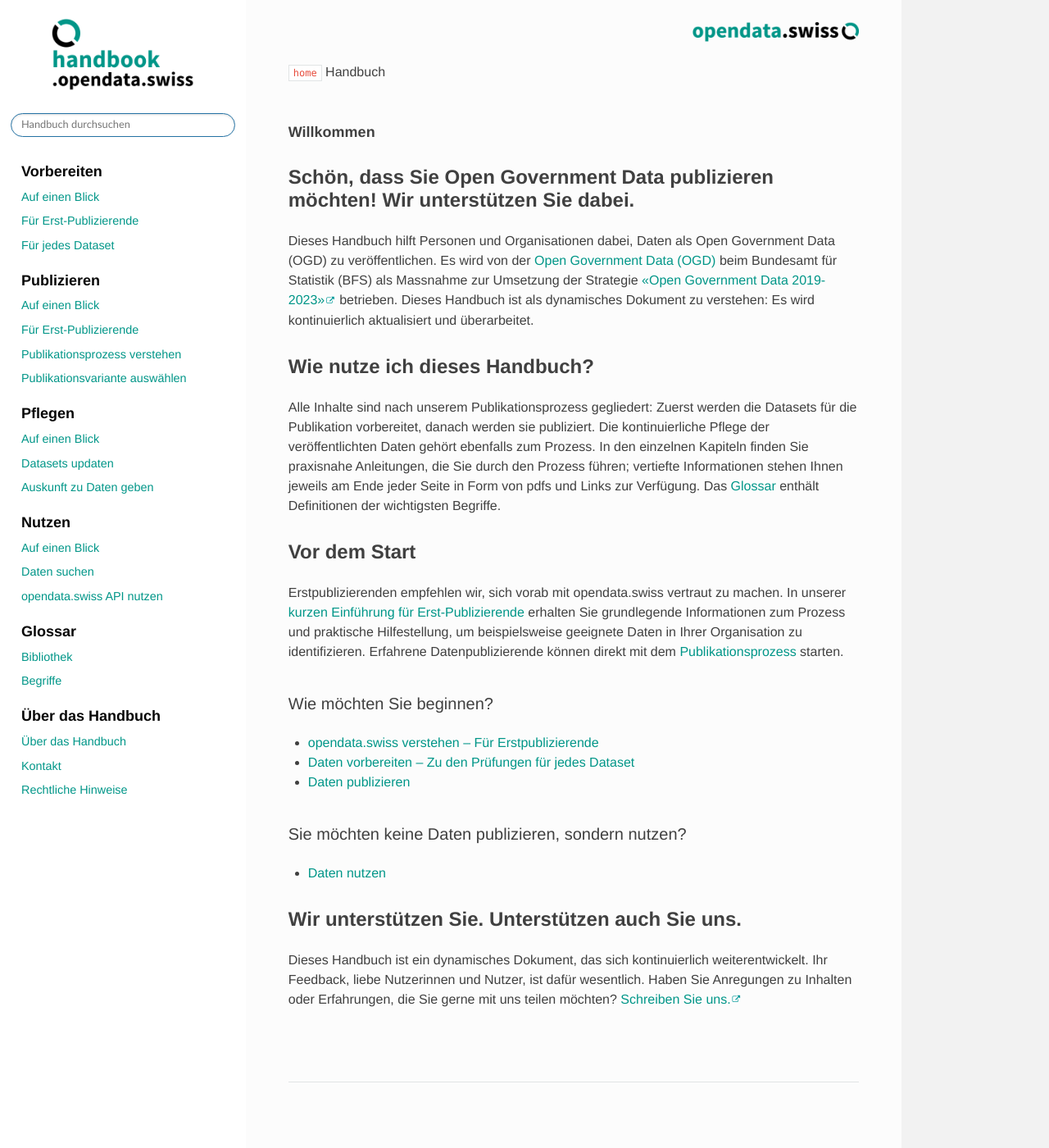
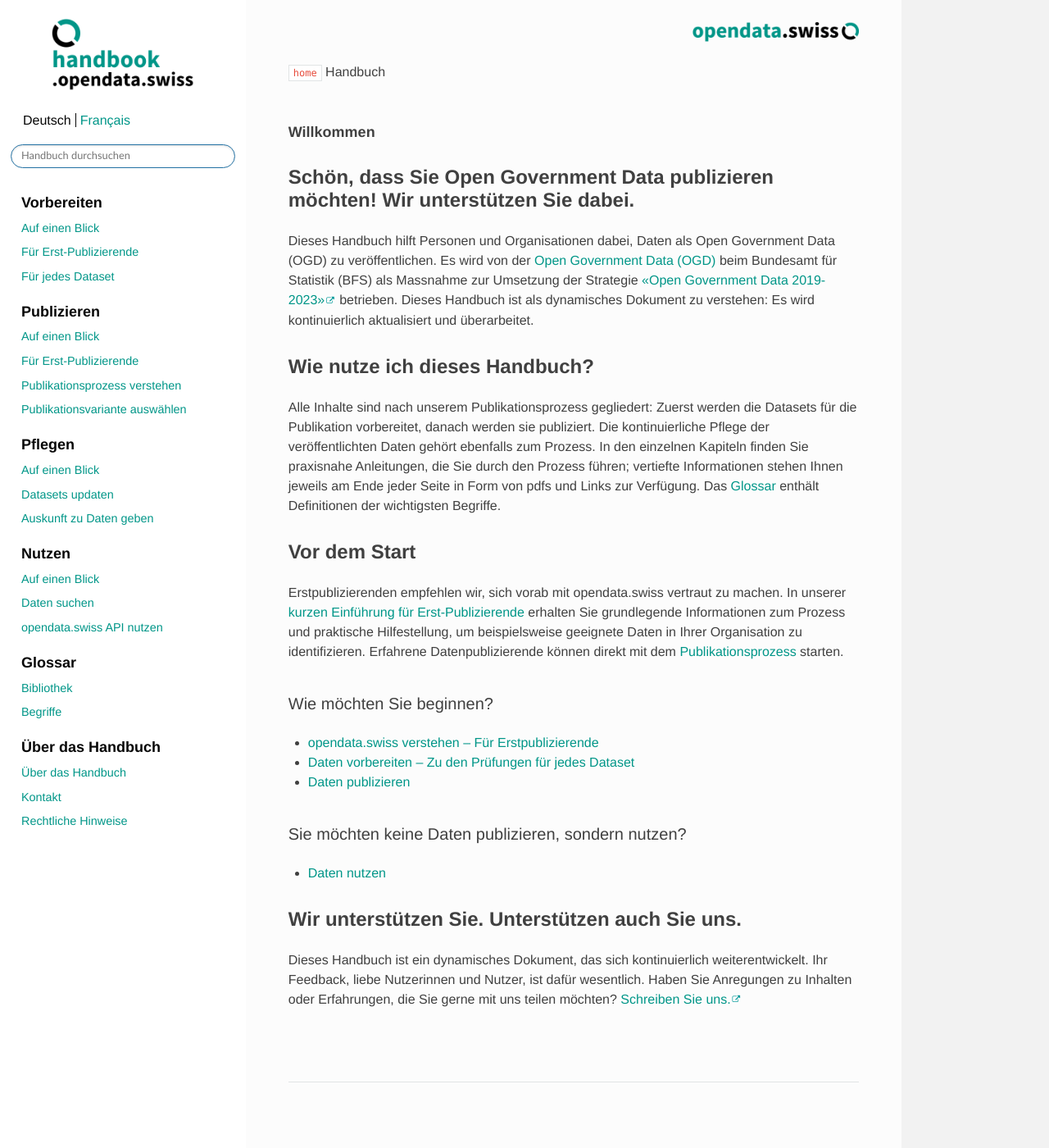
Before and after one commit to opendata-swiss/ogdch-handbook, a Sphinx documentation site: the page built from source/index.rst, in a window 1280 px wide and 1400 px high. Shown: the whole window at 82% size. Built offline with Sphinx 7.4.7 and the Read the Docs theme 2.0.0, drawn with Linux system fonts in a browser that asks for light colours; cross-references to code outside the pages are shown as plain code.

Commit message:
add language switcher

```diff
--- a/source/_static/css/custom.css
+++ b/source/_static/css/custom.css
@@ -431,6 +431,29 @@ footer {
 }
 
 /*=======================================*/
+/* Language Switcher                     */
+/*=======================================*/
+
+#language-switcher {
+    display: block;
+    margin-bottom:20px;
+    text-align: left;
+    margin-left: 10px;
+}
+
+#language-switcher a.active {
+  color: #070707;
+}
+
+#language-switcher a {
+  padding: 5px;
+}
+
+.language-divider {
+  border-left: 1px solid #070707;;
+}
+
+/*=======================================*/
 /* External Links                        */
 /*=======================================*/
 
--- a/source/_static/js/custom.js
+++ b/source/_static/js/custom.js
@@ -61,3 +61,24 @@ $(document).ready(function(){
     tfLogo.attr('alt', 'logo reposnsable thématique e-government');
   }
 });
+
+// ---------------------------------------------------------------
+// Language Switcher
+// ---------------------------------------------------------------
+$(document).ready(function(){
+  var currentURL = window.location.href;
+  var frenchLangCode = 'fr';
+  var germanlangCode = 'de';
+  if (currentURL.split('/').includes(frenchLangCode)) {
+    activelangCode = frenchLangCode;
+    switchLangCode = germanlangCode;
+  } else {
+    activelangCode = germanlangCode;
+    switchLangCode = frenchLangCode;
+  }
+  var activelangSwitcher = $('.lang_' + switchLangCode);
+  var currentlangSwitcher = $('.lang_' + activelangCode);
+  localizedUrl = currentURL.replace(activelangCode, switchLangCode);
+  activelangSwitcher.attr('href', localizedUrl);
+  currentlangSwitcher.addClass('active');
+});
--- a/source/_templates/searchbox.html
+++ b/source/_templates/searchbox.html
@@ -1,6 +1,9 @@
 {%- if builder != 'singlehtml' %}
+<div id="language-switcher">
+  <a href="" class="lang_de">Deutsch</a><span class="language-divider"><a href="" class="lang_fr">Français</a>
+</div>
 <div role="search">
-  <form id="rtd-search-form" class="wy-form" action="{{ pathto('search') }}" method="get">
+  <form id="ogdch-search-form" class="wy-form" action="{{ pathto('search') }}" method="get">
     <input type="text" name="q" placeholder="{{ _('Handbuch durchsuchen') }}" />
     <input type="hidden" name="check_keywords" value="yes" />
     <input type="hidden" name="area" value="default" />
```
